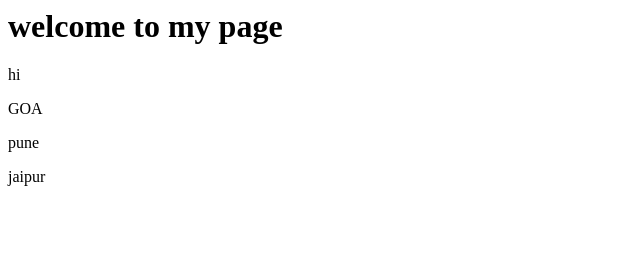
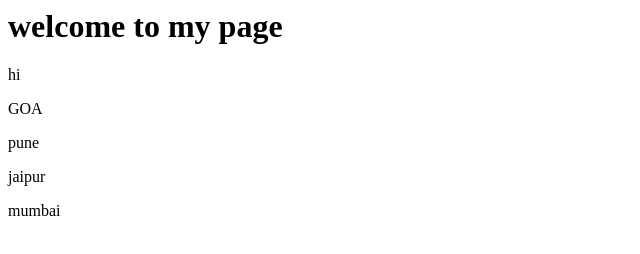
Before and after one commit to terekholkarnandini/locker, a plain HTML site: page index.html in a window 1280 px wide. Shown: the full height of the page, 0-640 px from the left. Drawn offline with Linux system fonts and the light colour scheme.

Commit message:
added mumbai

```diff
--- a/index.html
+++ b/index.html
@@ -3,3 +3,4 @@
 <p>GOA</p>
 <p>pune</p>
 <p>jaipur</p>
+<p>mumbai</p>
```
